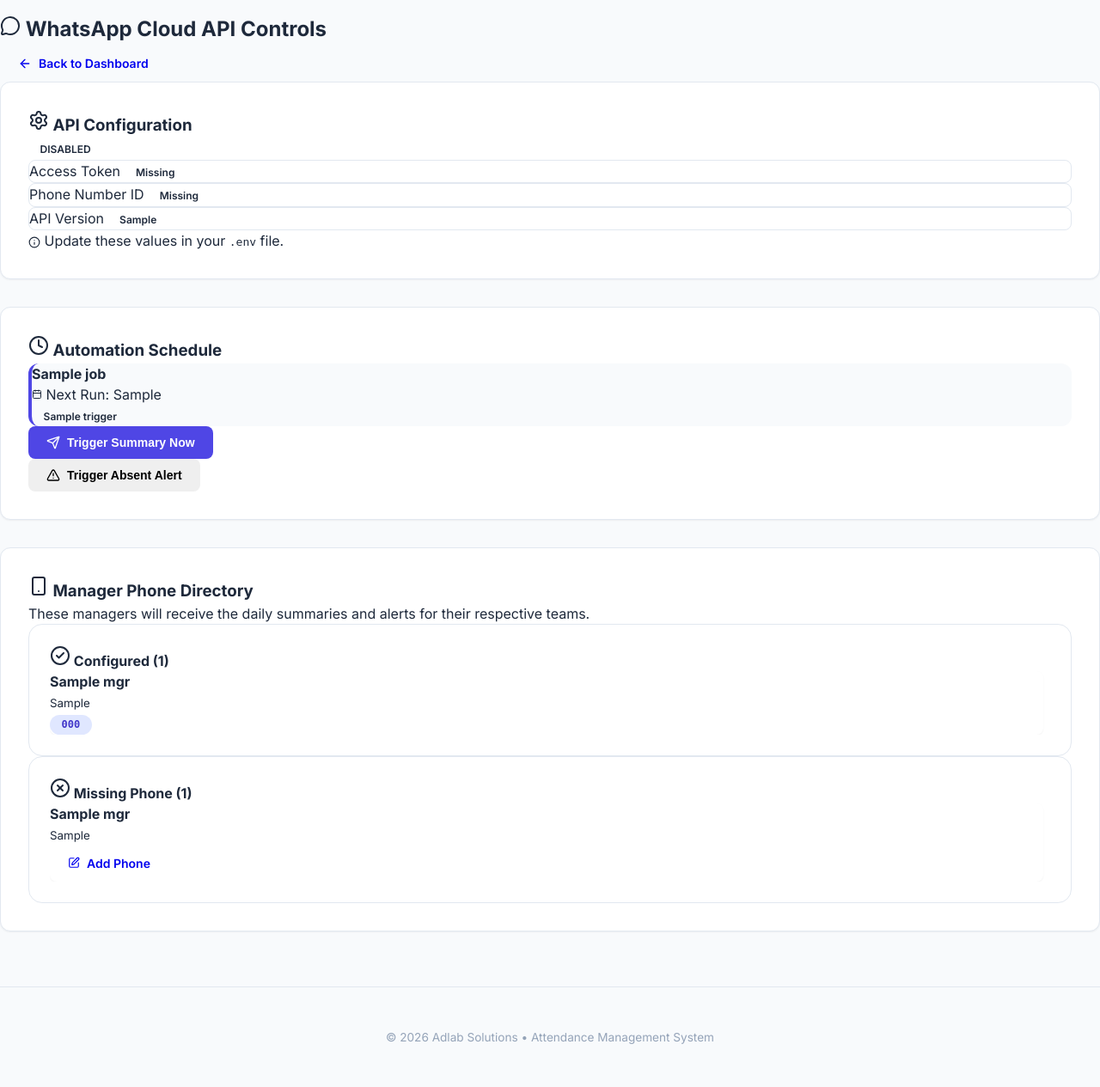
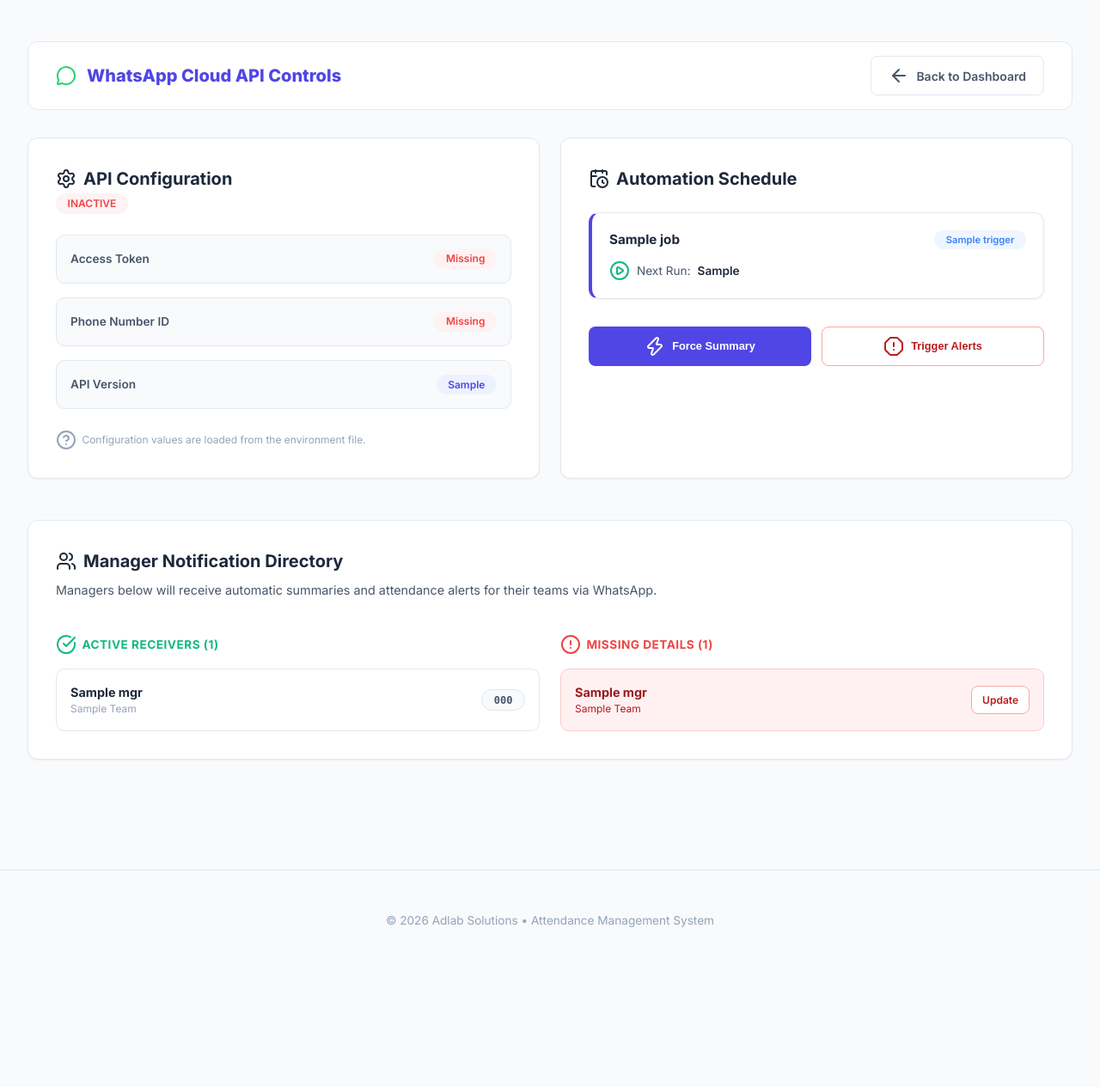
Before and after one commit to Ahsan60712/attendance-system, a Flask app: template templates/admin_whatsapp_settings.html in a window 1280 px wide. Shown: the whole page at 86% size. After the commit the page ends 1079 px from the top, so only its background shows below. Run offline with Flask 3, Linux system fonts and the light colour scheme; the template is opened without the code that fills it: most values are stand-ins (such as "Sample title", 1, 10 or a date in 2020).

Commit message:
Redesign WhatsApp Controls dashboard to modern SaaS Light theme

```diff
--- a/templates/admin_whatsapp_settings.html
+++ b/templates/admin_whatsapp_settings.html
@@ -1,114 +1,149 @@
 {% extends "base.html" %}
 
-{% block title %}WhatsApp Settings - Adlab Solutions{% endblock %}
+{% block title %}WhatsApp Controls - Adlab Solutions{% endblock %}
 
 {% block content %}
-<div class="d-flex justify-content-between align-items-center mb-4 animate-in">
-    <h2 style="font-size: 1.5rem;" class="d-flex align-items-center gap-2">
-        <i data-lucide="message-circle" style="width: 24px; height: 24px;"></i> WhatsApp Cloud API Controls
+<div class="page-container">
+    <div class="header" style="margin-bottom: 2rem; border-radius: 12px; border: 1px solid var(--border);">
+        <h2 class="header-brand" style="margin: 0; display: flex; align-items: center; gap: 0.75rem;">
+            <i data-lucide="message-circle" size="24" style="color: #25d366;"></i> WhatsApp Cloud API Controls
         </h2>
-    <a href="{{ url_for('admin_dashboard') }}" class="btn btn-secondary btn-sm">
-        <i data-lucide="arrow-left" style="width: 16px; height: 16px;"></i> Back to Dashboard
+        <div class="btn-group">
+            <a href="{{ url_for('admin_dashboard') }}" class="btn btn-outline">
+                <i data-lucide="arrow-left" size="18"></i> Back to Dashboard
             </a>
         </div>
+    </div>
 
-<div class="stats-grid mb-4 animate-in" style="animation-delay: 0.1s;">
-    <!-- API CONFIGURATION -->
-    <div class="card w-full mb-0" style="padding-bottom: 2rem;">
-        <div class="d-flex justify-content-between align-items-center mb-4">
-            <h3 class="mb-0 d-flex align-items-center gap-2"><i data-lucide="settings"></i> API Configuration</h3>
-            <span class="badge {{ 'badge-approved' if enabled else 'badge-rejected' }}">
-                {{ 'ENABLED' if enabled else 'DISABLED' }}
+    <div class="dashboard-grid">
+        <!-- API CONFIGURATION CARD -->
+        <div class="card">
+            <div class="card-header" style="border: none; padding: 0; margin-bottom: 1.5rem;">
+                <h3 class="card-title" style="display: flex; align-items: center; gap: 0.5rem; font-size: 1.25rem;">
+                    <i data-lucide="settings" size="20"></i> API Configuration
+                </h3>
+                <span class="badge {{ 'badge-success' if enabled else 'badge-danger' }}">
+                    {{ 'ACTIVE' if enabled else 'INACTIVE' }}
                 </span>
             </div>
 
-        <div class="d-flex flex-column gap-2 mb-4">
-            <div class="d-flex justify-content-between align-items-center p-3" style="background: var(--light); border-radius: 8px; border: 1px solid var(--border);">
-                <span class="font-weight-600 text-muted">Access Token</span>
-                <span class="font-family-mono badge {{ 'badge-approved' if token_set else 'badge-rejected' }}">{{ 'Configured' if token_set else 'Missing' }}</span>
+            <div style="display: flex; flex-direction: column; gap: 1rem;">
+                <div style="padding: 1rem; background: #f8fafc; border: 1px solid var(--border); border-radius: 10px; display: flex; justify-content: space-between; align-items: center;">
+                    <div style="font-size: 0.85rem; font-weight: 600; color: var(--text-secondary);">Access Token</div>
+                    <span class="badge {{ 'badge-success' if token_set else 'badge-danger' }}">{{ 'Configured' if token_set else 'Missing' }}</span>
                 </div>
-            <div class="d-flex justify-content-between align-items-center p-3" style="background: var(--light); border-radius: 8px; border: 1px solid var(--border);">
-                <span class="font-weight-600 text-muted">Phone Number ID</span>
-                <span class="font-family-mono badge {{ 'badge-approved' if phone_id_set else 'badge-rejected' }}">{{ 'Configured' if phone_id_set else 'Missing' }}</span>
+                <div style="padding: 1rem; background: #f8fafc; border: 1px solid var(--border); border-radius: 10px; display: flex; justify-content: space-between; align-items: center;">
+                    <div style="font-size: 0.85rem; font-weight: 600; color: var(--text-secondary);">Phone Number ID</div>
+                    <span class="badge {{ 'badge-success' if phone_id_set else 'badge-danger' }}">{{ 'Configured' if phone_id_set else 'Missing' }}</span>
                 </div>
-            <div class="d-flex justify-content-between align-items-center p-3" style="background: var(--light); border-radius: 8px; border: 1px solid var(--border);">
-                <span class="font-weight-600 text-muted">API Version</span>
-                <span class="font-family-mono badge badge-pending">{{ api_version }}</span>
+                <div style="padding: 1rem; background: #f8fafc; border: 1px solid var(--border); border-radius: 10px; display: flex; justify-content: space-between; align-items: center;">
+                    <div style="font-size: 0.85rem; font-weight: 600; color: var(--text-secondary);">API Version</div>
+                    <span class="badge badge-primary">{{ api_version }}</span>
                 </div>
             </div>
-        <p class="text-muted small"><i data-lucide="info" style="width: 14px; height: 14px; vertical-align: middle;"></i> Update these values in your <code>.env</code> file.</p>
+            <p style="margin-top: 1.5rem; font-size: 0.75rem; color: var(--text-muted); display: flex; align-items: center; gap: 0.4rem;">
+                <i data-lucide="help-circle" size="14"></i> Configuration values are loaded from the environment file.
+            </p>
         </div>
 
-    <!-- SCHEDULED JOBS -->
-    <div class="card w-full mb-0" style="padding-bottom: 2rem;">
-        <h3 class="mb-4 d-flex align-items-center gap-2"><i data-lucide="clock"></i> Automation Schedule</h3>
+        <!-- AUTOMATION SCHEDULE CARD -->
+        <div class="card">
+            <div class="card-header" style="border: none; padding: 0; margin-bottom: 1.5rem;">
+                <h3 class="card-title" style="display: flex; align-items: center; gap: 0.5rem; font-size: 1.25rem;">
+                    <i data-lucide="calendar-clock" size="20"></i> Automation Schedule
+                </h3>
+            </div>
 
             {% if scheduled_jobs %}
-            <div class="d-flex flex-column gap-3 mb-4">
+                <div style="display: flex; flex-direction: column; gap: 1.25rem; margin-bottom: 2rem;">
                 {% for job in scheduled_jobs %}
-                <div class="p-3" style="background: #f8fafc; border-radius: 12px; border-left: 4px solid var(--primary);">
-                    <strong class="d-block mb-1">{{ job.name }}</strong>
-                    <div class="text-muted small mb-2"><i data-lucide="calendar" style="width: 12px; height: 12px; display: inline;"></i> Next Run: {{ job.next_run }}</div>
-                    <div class="badge badge-pending">{{ job.trigger }}</div>
+                    <div style="padding: 1.25rem; border: 1px solid var(--border); border-radius: 12px; background: white; border-left: 4px solid var(--primary); box-shadow: var(--shadow-sm);">
+                        <div style="display: flex; justify-content: space-between; align-items: flex-start; margin-bottom: 0.75rem;">
+                            <strong style="color: var(--text-main); font-size: 0.95rem;">{{ job.name }}</strong>
+                            <span class="badge badge-info" style="font-size: 0.7rem;">{{ job.trigger }}</span>
+                        </div>
+                        <div style="color: var(--text-secondary); font-size: 0.85rem; display: flex; align-items: center; gap: 0.5rem;">
+                            <i data-lucide="play-circle" size="14" style="color: var(--success);"></i> Next Run: <span style="font-weight: 600; color: var(--text-main);">{{ job.next_run }}</span>
+                        </div>
                     </div>
                 {% endfor %}
                 </div>
             {% else %}
-            <div class="p-4 text-center text-muted mb-4" style="background: var(--light); border-radius: 12px;">
-                <i data-lucide="calendar-x" style="width: 24px; height: 24px; opacity: 0.5; margin-bottom: 0.25rem;"></i>
-                <p>No active background jobs.</p>
+                <div style="padding: 3rem 1rem; text-align: center; background: #f8fafc; border: 1px dashed var(--border); border-radius: 12px; margin-bottom: 2rem;">
+                    <i data-lucide="calendar-x" size="24" style="opacity: 0.4; margin-bottom: 0.5rem;"></i>
+                    <p style="color: var(--text-muted); font-size: 0.85rem;">No active automation routines</p>
                 </div>
             {% endif %}
 
-        <div class="d-flex gap-2">
-            <form action="{{ url_for('admin_send_daily_summary') }}" method="POST" style="flex: 1; margin: 0;">
-                <button type="submit" class="btn btn-primary w-full"><i data-lucide="send" style="width: 16px; height: 16px;"></i> Trigger Summary Now</button>
+            <div style="display: grid; grid-template-columns: 1fr 1fr; gap: 0.75rem;">
+                <form action="{{ url_for('admin_send_daily_summary') }}" method="POST" style="margin: 0;">
+                    <button type="submit" class="btn btn-primary" style="width: 100%; justify-content: center; font-size: 0.8rem;">
+                        <i data-lucide="zap" size="14"></i> Force Summary
+                    </button>
                 </form>
-            <form action="{{ url_for('admin_send_absent_alert') }}" method="POST" style="flex: 1; margin: 0;">
-                <button type="submit" class="btn btn-danger w-full"><i data-lucide="alert-triangle" style="width: 16px; height: 16px;"></i> Trigger Absent Alert</button>
+                <form action="{{ url_for('admin_send_absent_alert') }}" method="POST" style="margin: 0;">
+                    <button type="submit" class="btn btn-outline" style="width: 100%; justify-content: center; font-size: 0.8rem; border-color: #fca5a5; color: #b91c1c;">
+                        <i data-lucide="alert-octagon" size="14"></i> Trigger Alerts
+                    </button>
                 </form>
             </div>
         </div>
     </div>
 
-<div class="card animate-in" style="animation-delay: 0.2s;">
-    <h3 class="mb-2 d-flex align-items-center gap-2"><i data-lucide="smartphone"></i> Manager Phone Directory</h3>
-    <p class="text-muted mb-4">These managers will receive the daily summaries and alerts for their respective teams.</p>
+    <!-- MANAGER DIRECTORY CARD -->
+    <div class="card" style="margin-top: 1rem;">
+        <div class="card-header" style="border: none; padding: 0; margin-bottom: 0.5rem;">
+            <h3 class="card-title" style="display: flex; align-items: center; gap: 0.5rem; font-size: 1.25rem;">
+                <i data-lucide="users" size="20"></i> Manager Notification Directory
+            </h3>
+        </div>
+        <p style="color: var(--text-secondary); font-size: 0.9rem; margin-bottom: 2.5rem;">Managers below will receive automatic summaries and attendance alerts for their teams via WhatsApp.</p>
 
-    <div class="stats-grid">
-        <div style="background: var(--light); padding: 1.5rem; border-radius: 16px; border: 1px solid var(--border);">
-            <h4 class="mb-3 d-flex align-items-center gap-2 text-success">
-                <i data-lucide="check-circle-2"></i> Configured ({{ managers_with_phone|length }})
+        <div class="dashboard-grid" style="grid-template-columns: 1fr 1fr; align-items: start;">
+            <!-- CONFIGURED -->
+            <div>
+                <h4 style="font-size: 0.85rem; font-weight: 700; color: var(--success); text-transform: uppercase; letter-spacing: 0.5px; margin-bottom: 1rem; display: flex; align-items: center; gap: 0.4rem;">
+                    <i data-lucide="check-circle" size="16"></i> Active Receivers ({{ managers_with_phone|length }})
                 </h4>
-            <div class="d-flex flex-column gap-2" style="max-height: 300px; overflow-y: auto; padding-right: 0.5rem;">
+                <div style="display: flex; flex-direction: column; gap: 0.75rem;">
+                    {% if managers_with_phone %}
                         {% for mgr in managers_with_phone %}
-                    <div class="d-flex justify-content-between align-items-center p-3" style="background: white; border-radius: 8px; box-shadow: var(--shadow-sm);">
+                        <div style="padding: 1rem; background: white; border: 1px solid var(--border); border-radius: 10px; display: flex; justify-content: space-between; align-items: center; transition: var(--transition);" onmouseover="this.style.borderColor='var(--primary)'" onmouseout="this.style.borderColor='var(--border)'">
                             <div>
-                            <strong>{{ mgr.emp_name }}</strong> <br>
-                            <small class="text-muted">{{ mgr.emp_team }}</small>
+                                <div style="font-weight: 700; color: var(--text-main); font-size: 0.9rem;">{{ mgr.emp_name }}</div>
+                                <div style="font-size: 0.75rem; color: var(--text-muted);">{{ mgr.emp_team }} Team</div>
                             </div>
-                        <span class="badge" style="background: #e0e7ff; color: #4338ca; font-family: monospace;">{{ mgr.phone }}</span>
+                            <span class="badge badge-outline" style="font-family: monospace; background: #f8fafc; border: 1px solid var(--border);">{{ mgr.phone }}</span>
                         </div>
                         {% endfor %}
+                    {% else %}
+                        <div style="font-size: 0.85rem; color: var(--text-muted); font-style: italic;">No managers configured yet.</div>
+                    {% endif %}
                 </div>
             </div>
 
-        <div style="background: var(--light); padding: 1.5rem; border-radius: 16px; border: 1px solid var(--border);">
-            <h4 class="mb-3 d-flex align-items-center gap-2 text-danger">
-                <i data-lucide="x-circle"></i> Missing Phone ({{ managers_without_phone|length }})
+            <!-- MISSING -->
+            <div>
+                <h4 style="font-size: 0.85rem; font-weight: 700; color: var(--danger); text-transform: uppercase; letter-spacing: 0.5px; margin-bottom: 1rem; display: flex; align-items: center; gap: 0.4rem;">
+                    <i data-lucide="alert-circle" size="16"></i> Missing Details ({{ managers_without_phone|length }})
                 </h4>
-            <div class="d-flex flex-column gap-2" style="max-height: 300px; overflow-y: auto; padding-right: 0.5rem;">
+                <div style="display: flex; flex-direction: column; gap: 0.75rem;">
+                    {% if managers_without_phone %}
                         {% for mgr in managers_without_phone %}
-                    <div class="d-flex justify-content-between align-items-center p-3" style="background: white; border-radius: 8px; box-shadow: var(--shadow-sm);">
+                        <div style="padding: 1rem; background: #fff1f2; border: 1px solid #fecaca; border-radius: 10px; display: flex; justify-content: space-between; align-items: center;">
                             <div>
-                            <strong>{{ mgr.emp_name }}</strong> <br>
-                            <small class="text-muted">{{ mgr.emp_team }}</small>
+                                <div style="font-weight: 700; color: #991b1b; font-size: 0.9rem;">{{ mgr.emp_name }}</div>
+                                <div style="font-size: 0.75rem; color: #b91c1c;">{{ mgr.emp_team }} Team</div>
                             </div>
-                        <a href="{{ url_for('edit_employee_route', emp_id=mgr.emp_id) }}" class="btn btn-sm btn-secondary">
-                            <i data-lucide="edit" style="width: 14px; height: 14px;"></i> Add Phone
+                            <a href="{{ url_for('edit_employee_route', emp_id=mgr.emp_id) }}" class="btn btn-outline" style="padding: 0.4rem 0.75rem; font-size: 0.75rem; background: white; border-color: #fca5a5; color: #b91c1c;">
+                                Update
                             </a>
                         </div>
                         {% endfor %}
+                    {% else %}
+                        <div style="font-size: 0.85rem; color: var(--text-muted); font-style: italic;">All managers are configured.</div>
+                    {% endif %}
+                </div>
             </div>
         </div>
     </div>
```
Lines whose indentation alone changed are shown as unchanged.
